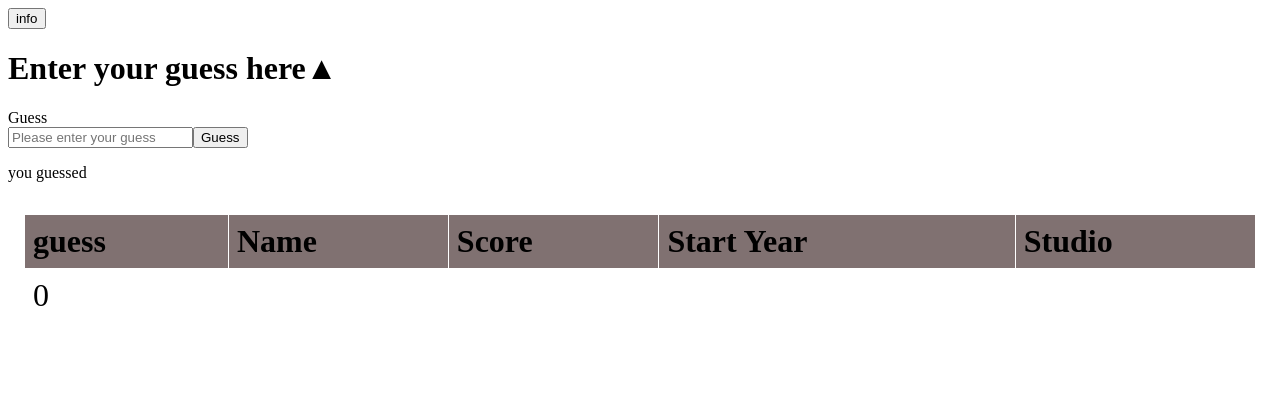
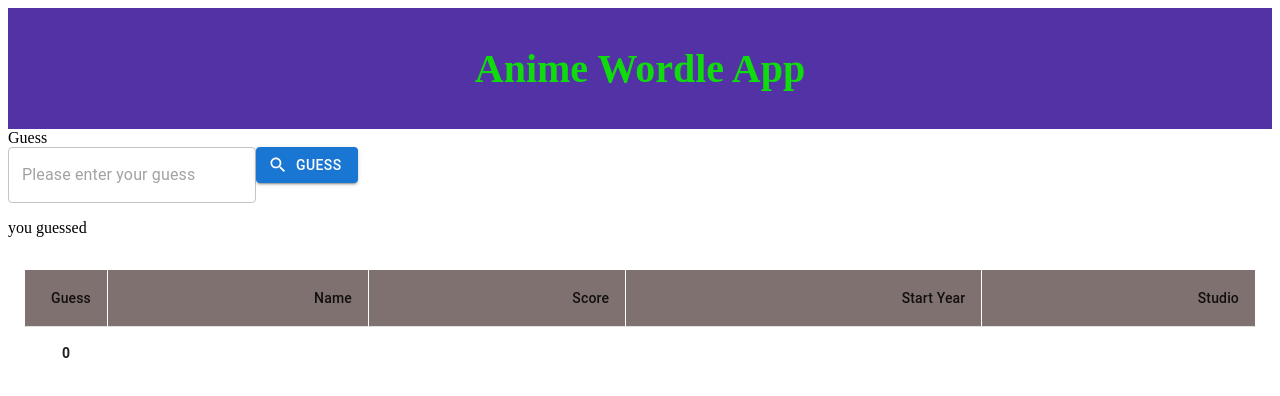
Before and after one commit to TimYLSo/anime-wordle, a React (Create React App) app: page / in a window 1280 px wide. Shown: the top 396 px of the page. Built offline with nearby package versions, Linux system fonts and the light colour scheme.

Commit message:
added material ui styling

```diff
--- a/src/App.css
+++ b/src/App.css
@@ -31,3 +31,10 @@
     padding: 8px;
     font-size: 32px;
   }
+  .header {
+    padding: 10px;
+    text-align: center;
+    background: #5332a5;
+    color: rgba(12, 228, 5, 0.951);
+    font-size: 20px;
+  }
--- a/src/App.tsx
+++ b/src/App.tsx
@@ -3,9 +3,20 @@ import { useEffect, useState } from "react";
 import Clue from "./components/Clue";
 import "./App.css";
 import possibleAnswers from "./answers.json";
+import IconButton from "@mui/material/IconButton";
 ///import Icon from "@mui/material/Icon";
 import axios from "axios";
 import { Alert } from "@mui/material";
+import SearchIcon from "@mui/icons-material/Search";
+import TextField from "@mui/material/TextField";
+import Button from '@mui/material/Button';
+import Table from '@mui/material/Table';
+import TableBody from '@mui/material/TableBody';
+import TableCell from '@mui/material/TableCell';
+import TableContainer from '@mui/material/TableContainer';
+import TableHead from '@mui/material/TableHead';
+import TableRow from '@mui/material/TableRow';
+import Paper from '@mui/material/Paper';
 
 function App() {
   const [guess, setGuess] = useState("");
@@ -38,8 +49,8 @@ function App() {
     if (guessInfo !== undefined) {
       console.log("rendering table");
       for (const element of guessInfo) {
-        if (element.approved === true) {
-          console.log(element, "currently on this anime");
+        if (element.approved === true && element.studios.length !== 0) {
+          console.log(element, "currently on this anime",element.studios.length );
           const name = element.title;
           var score = element.score;
           var year = element.year;
@@ -64,7 +75,7 @@ function App() {
             year = year + downArrow;
           } else if (answer.startYear > year) {
             year = year + upArrow;
-          } else if (answer.startYear == year) {
+          } else if (answer.startYear === year) {
             year = year + dash;
           }
           const newGuess = {
@@ -81,7 +92,9 @@ function App() {
           setGuessNumber((guessNumber) => guessNumber - 1);
           break;
         }
+
       }
+      alert("anime not found, please check spelling");
     }
     if (guessInfo === []) {
       alert("anime not found, please check spelling");
@@ -100,51 +113,63 @@ function App() {
   }, []);
 
   return (
-    <div>
-      <button onClick={handleGuess}>info</button>
-      <h1>Enter your guess here{upArrow}</h1>
+    <div
+    >
+
+      <div className = "header">
+      <h1>Anime Wordle App</h1>
+      </div>
       <div>
         <label>Guess</label>
         <br />
-        <input
-          type="text"
+        <TextField
+          className="text"
           placeholder="Please enter your guess"
-          id="anime_name"
+          id="guess_input"
           name="anime_name"
           onChange={(e) => setGuess(e.target.value)}
         />
-        <button onClick={handleGuess}>Guess</button>
+        <Button variant="contained" startIcon = {<SearchIcon/>} onClick={() => {handleGuess();}}> Guess </Button>
       </div>
 
       <Clue text={guess} guessNumber={guessNumber} />
       <div className="app-container">
-        <table>
-          <thead>
-            <tr>
-              <th>guess</th>
-              <th>Name</th>
-              <th>Score</th>
-              <th>Start Year</th>
-              <th>Studio</th>
-            </tr>
-          </thead>
-          <tbody>
+      <Table sx={{ minWidth: 650 }} aria-label="simple table">
+      <TableHead>
+      <TableRow>
+      <TableCell style={{ width: 50 }} align="right">Guess</TableCell>
+      <TableCell  align="right">Name</TableCell>
+      <TableCell  align="right">Score</TableCell>
+      <TableCell  align="right">Start Year</TableCell>
+      <TableCell  align="right">Studio</TableCell>
+      </TableRow>
+            </TableHead>
+            <TableBody>
             {guessTable.map((anime) => (
-              <tr>
-                <td>{anime.guessNumber}</td>
-                <td>{anime.name}</td>
-                <td>{anime.score}</td>
-                <td>{anime.startYear}</td>
-                <td>{anime.studios}</td>
-              </tr>
+              <TableRow
+              key={anime.name}
+              sx={{ '&:last-child td, &:last-child th': { border: 0 } }}
+              >
+              <TableCell align = "center">
+                <b>{anime.guessNumber}</b>
+              </TableCell>
+              <TableCell align="right">{anime.name}</TableCell>
+              <TableCell align="right">{anime.score}</TableCell>
+              <TableCell align="right">{anime.startYear}</TableCell>
+              <TableCell align="right">{anime.studios}</TableCell>
+              </TableRow>
             ))}
-          </tbody>
-        </table>
+          </TableBody>
+          </Table>
       </div>
     </div>
   );
 
   function handleGuess() {
+    if (guess===""){
+      alert("please enter a guess")
+      return
+    }
     getAnime();
   }
   async function getAnime() {
```
